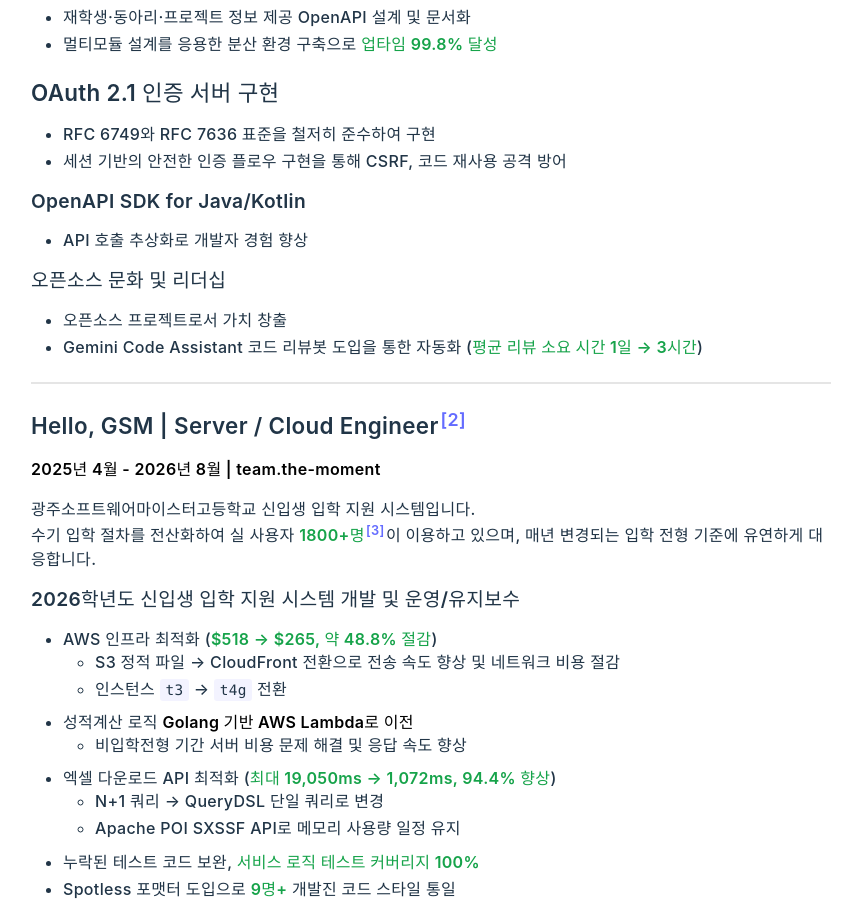
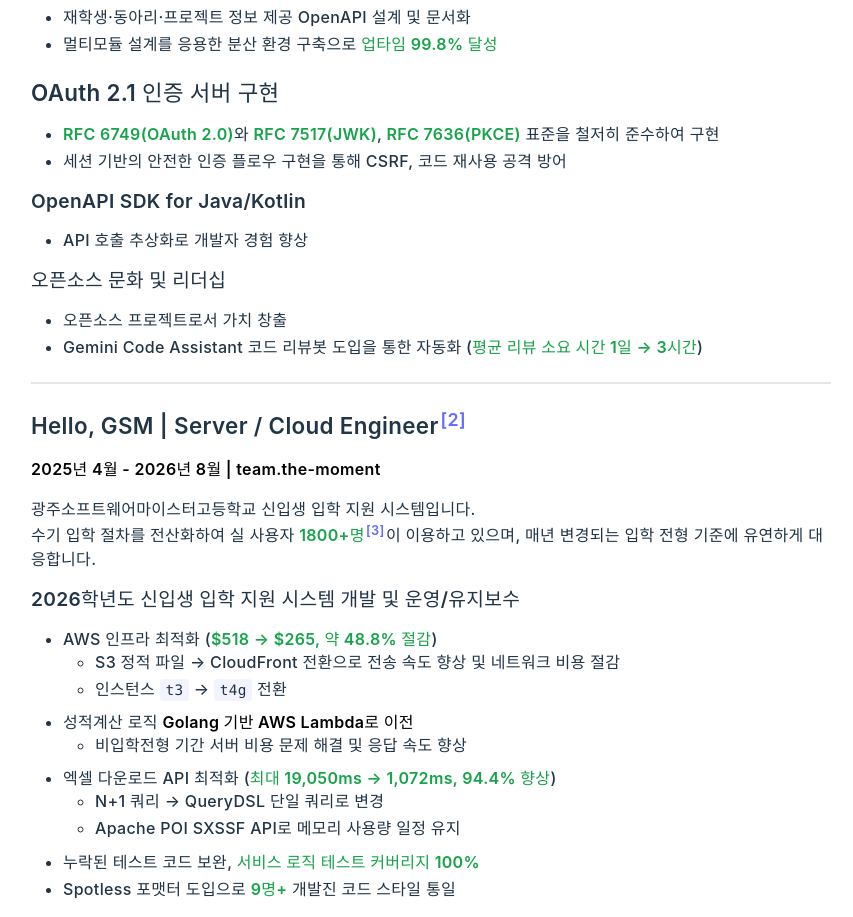
Before and after one commit to snowykte0426/my-resume, a React (Vite) app: page / in a window 1280 px wide. Shown: the part 808-1725 px from the top of the page, without its empty margins (209-1062 px from the left). Built offline with nearby package versions, Linux system fonts and the light colour scheme; a web font is replaced by a local one.

Commit message:
update OAuth 2.1 implementation details; specify compliance with RFC 6749, RFC 7517, and RFC 7636 standards

```diff
--- a/src/content/resume.mdx
+++ b/src/content/resume.mdx
@@ -35,7 +35,7 @@ import Metric from '../components/Metric'
 - 재학생·동아리·프로젝트 정보 제공 OpenAPI 설계 및 문서화
 - 멀티모듈 설계를 응용한 분산 환경 구축으로 <Metric>업타임 99.8% 달성</Metric>
 ### OAuth 2.1 인증 서버 구현
-- RFC 6749와 RFC 7636 표준을 철저히 준수하여 구현
+- <Metric>RFC 6749(OAuth 2.0)</Metric>와 <Metric>RFC 7517(JWK)</Metric>, <Metric>RFC 7636(PKCE)</Metric> 표준을 철저히 준수하여 구현
 - 세션 기반의 안전한 인증 플로우 구현을 통해 CSRF, 코드 재사용 공격 방어
 #### OpenAPI SDK for Java/Kotlin
 - API 호출 추상화로 개발자 경험 향상
```
